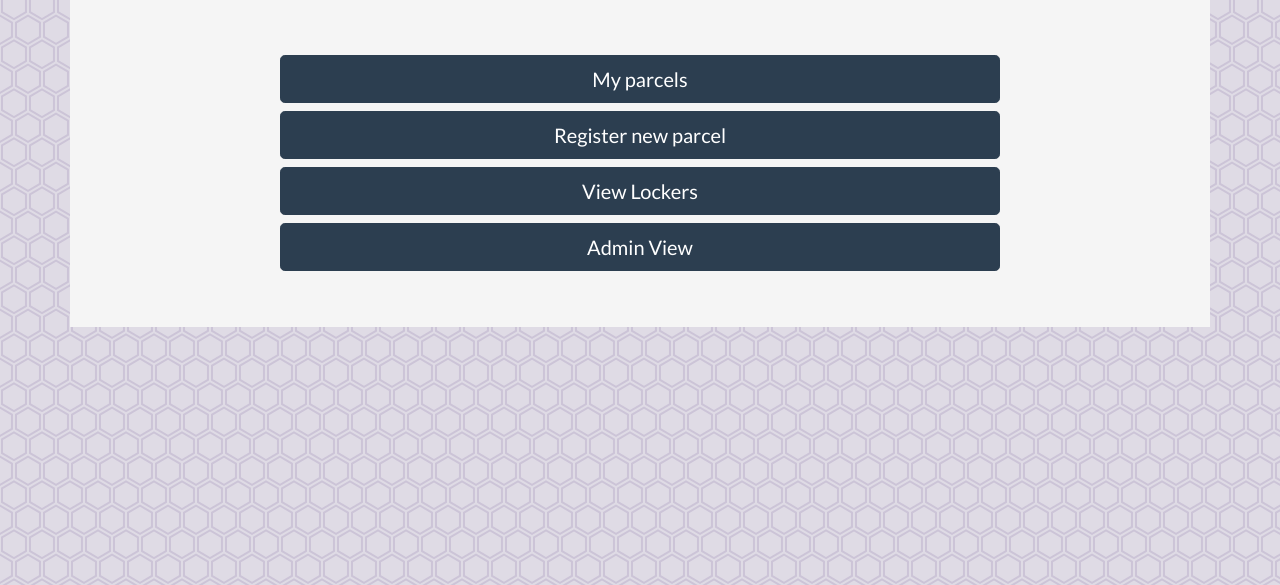
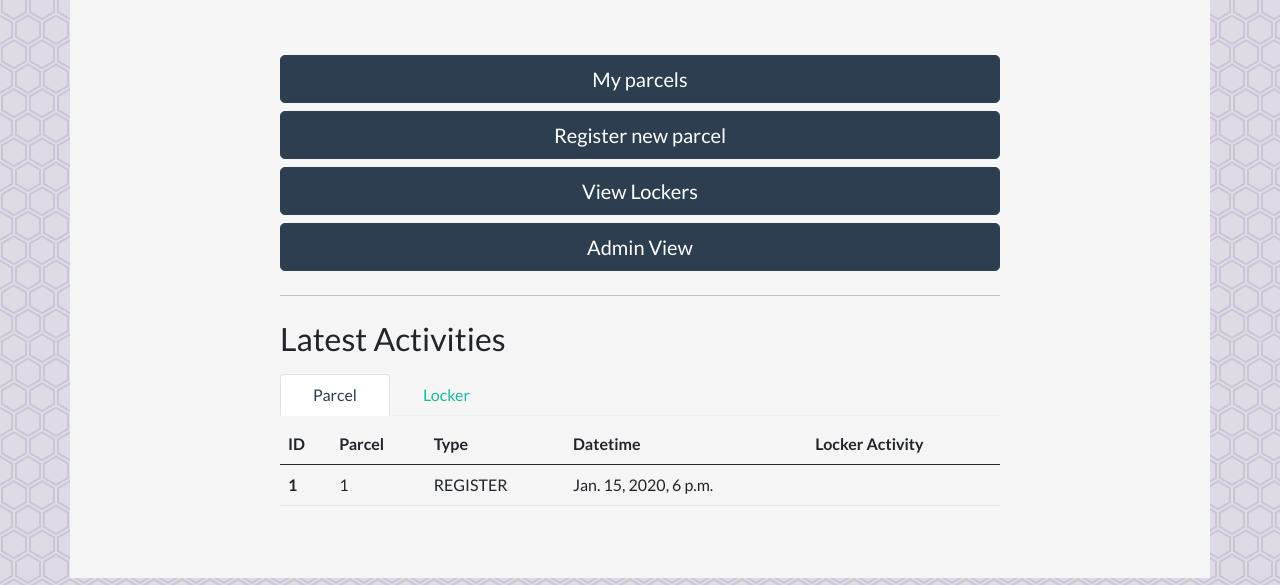
Before and after one commit to JingzOoi/parcel-locker-system, a Django app: page / in a window 1280 px wide. Shown: the part 215-800 px from the top of the page. Run offline with Django 3.2, Linux system fonts and the light colour scheme; a user stored in the database is signed in; tables that the repository leaves empty hold one stand-in row (values such as "Sample post"); parts of the project's set-up code (start-up, migrations or seed data) failed here and were passed over.

Commit message:
home stats, location redirect register parcel, login required

```diff
--- a/web_application/parlock/central/views.py
+++ b/web_application/parlock/central/views.py
@@ -2,10 +2,11 @@ from django import http
 from django.http.response import HttpResponse
 from django.core.exceptions import PermissionDenied
 from django.shortcuts import get_object_or_404, redirect, render
-from .models import LockerBase, Parcel, ParcelActivity
+from .models import LockerActivity, LockerBase, Parcel, ParcelActivity
 from .forms import ParcelForm
 from datetime import datetime
 from django.contrib.postgres.search import SearchVector
+from django.contrib.auth.decorators import login_required
 # Create your views here.
 
 
@@ -20,7 +21,10 @@ def index(request):
 
 def home(request):
     context_dict = {}
-    return render(request, "home.html")
+    if request.user.is_authenticated and request.user.is_admin:
+        context_dict["latest_pa"] = ParcelActivity.objects.order_by("-datetime")[:10]
+        context_dict["latest_la"] = LockerActivity.objects.order_by("-datetime")[:10]
+    return render(request, "home.html", context=context_dict)
 
 # profile
 
@@ -58,6 +62,7 @@ def parcel_details(request, parcel_id):
     return render(request, "parcel/details.html", context=context_dict)
 
 
+@login_required(login_url="login")
 def add_parcel_action(request):
     context_dict = {}
     if request.method == "POST":
@@ -70,6 +75,12 @@ def add_parcel_action(request):
             return http.HttpResponseRedirect("parcel/")
         else:
             context_dict["form"] = f
+    elif request.method == "GET" and "locker" in request.GET:
+        try:
+            lb = LockerBase.objects.get(pk=request.GET["locker"])
+            context_dict["form"] = ParcelForm({"destination_locker": lb})
+        except LockerBase.DoesNotExist:
+            context_dict["form"] = ParcelForm()
     else:
         context_dict["form"] = ParcelForm()
     return render(request, "parcel/register.html", context=context_dict)
--- a/web_application/parlock/templates/home.html
+++ b/web_application/parlock/templates/home.html
@@ -20,13 +20,85 @@ You are not logged in. <a href="{% url 'login' %}">Log in</a> or sign up to cont
 {% block content %}
 
 <div class="d-grid gap-2">
+    {% if user.is_authenticated %}
+
     <a class="btn btn-lg btn-primary" href="{% url 'parcel' %}" type="button">My parcels</a>
     <a class="btn btn-lg btn-primary" href="{% url 'parcel-register' %}" type="button">Register new parcel</a>
     <a class="btn btn-lg btn-primary" href="{% url 'locker-view' %}" type="button">View Lockers</a>
+    {% endif %}
 
     {% if user.is_admin %}
 
     <a class="btn btn-lg btn-primary" href="/admin" type="button">Admin View</a>
+    <hr>
+    <h3>Latest Activities</h3>
+    <ul class="nav nav-tabs">
+        <li class="nav-item">
+            <a class="nav-link active" data-bs-toggle="tab" href="#parcel">Parcel</a>
+        </li>
+        <li class="nav-item">
+            <a class="nav-link" data-bs-toggle="tab" href="#locker">Locker</a>
+        </li>
+    </ul>
+    <div id="myTabContent" class="tab-content">
+        <div class="tab-pane fade show active" id="parcel">
+            <table class="table table-hover">
+                <thead>
+                    <tr>
+                        <th scope="col">ID</th>
+                        <th scope="col">Parcel</th>
+                        <th scope="col">Type</th>
+                        <th scope="col">Datetime</th>
+                        <th scope="col">Locker Activity</th>
+                    </tr>
+                </thead>
+                <tbody>
+                    {% for pa in latest_pa %}
+                    <tr>
+                        <th scope="row">{{ pa.id }}</th>
+                        <td>{{ pa.parcel.id }}</td>
+                        <td>{{ pa.get_type_str }}</td>
+                        <td>{{ pa.datetime }}</td>
+                        <td>{{ pa.associated_locker_activity.id }}</td>
+                    </tr>
+                    {% endfor %}
+
+                </tbody>
+            </table>
+        </div>
+        <div class="tab-pane fade" id="locker">
+            <table class="table table-hover">
+                <thead>
+                    <tr>
+                        <th scope="col">ID</th>
+                        <th scope="col">Name</th>
+                        <th scope="col">Type</th>
+                        <th scope="col">Datetime</th>
+                        <th scope="col">Unit</th>
+                        <th scope="col">Parcel Activity</th>
+                        <th scope="col">Parcel</th>
+                    </tr>
+                </thead>
+                <tbody>
+                    {% for la in latest_la %}
+                    <tr>
+                        <th scope="row">{{ la.id }}</th>
+                        <td>{{ la.locker_base }}</td>
+                        <td>{{ la.get_type_str }}</td>
+                        <td>{{ la.datetime }}</td>
+                        <td>{{ la.locker_unit }}</td>
+                        <td>{{ la.associated_parcel_activity }}</td>
+                        <td>{{ la.associated_parcel }}</td>
+                    </tr>
+                    {% endfor %}
+
+                </tbody>
+            </table>
+        </div>
+
+    </div>
+
+
     {% endif %}
 
 </div>
```
Also changed, not shown: web_application/parlock/templates/locker/main.html (+17 -16 lines).
